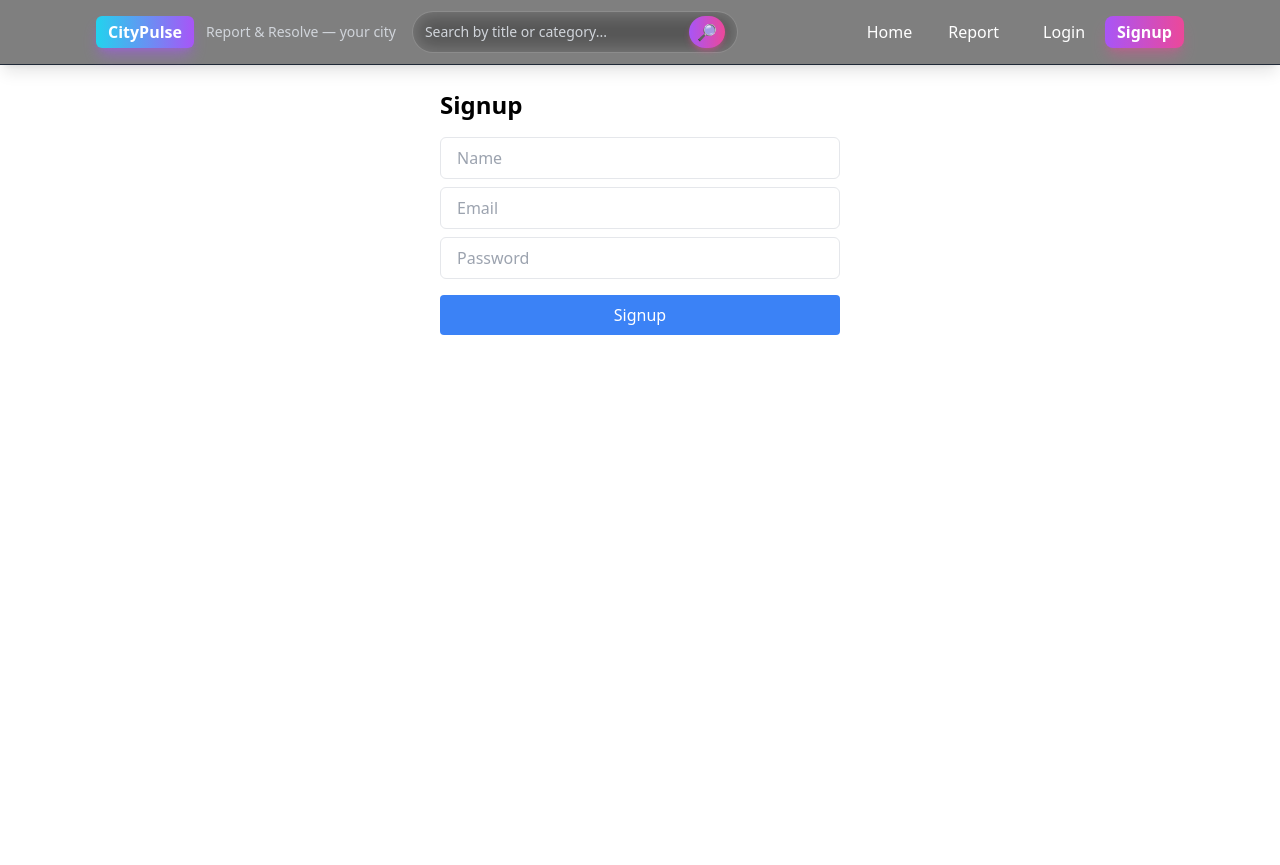
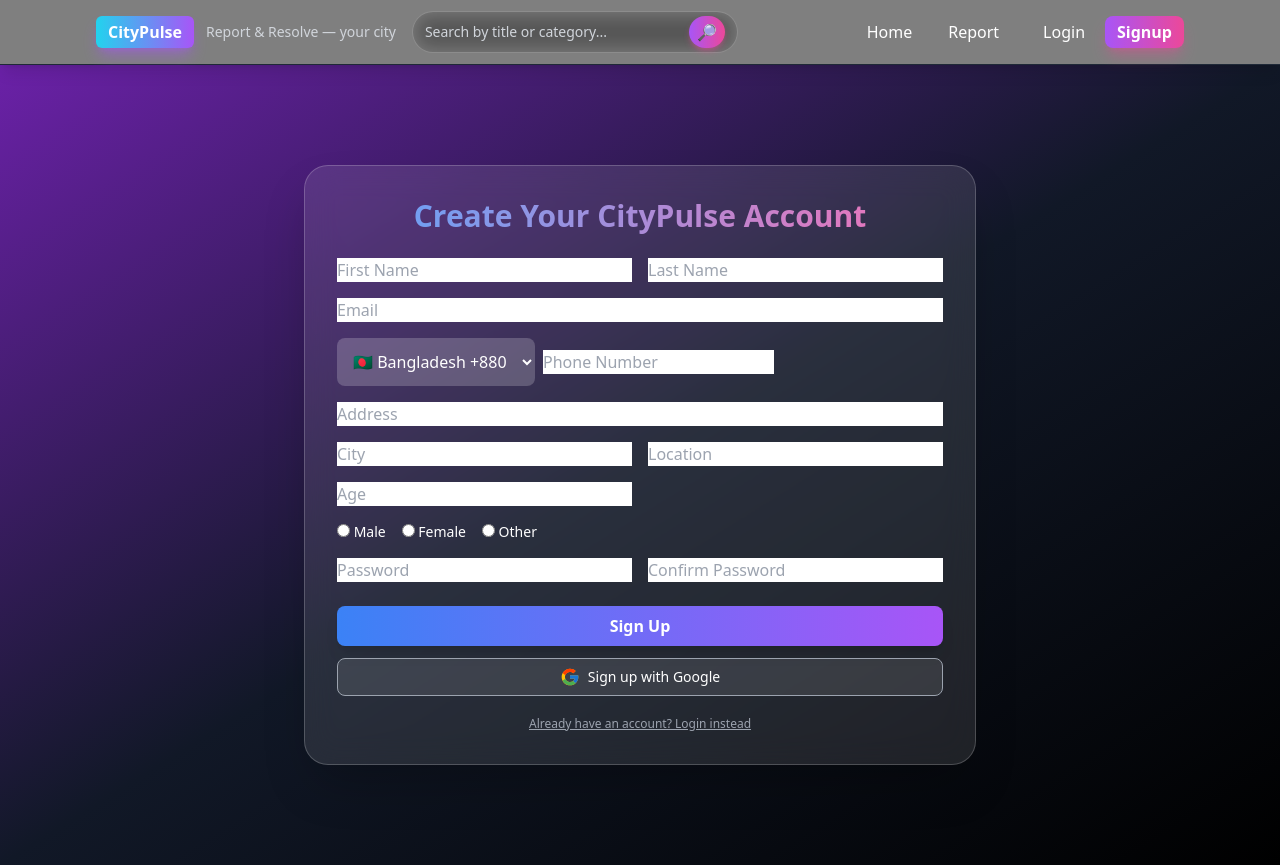
Before and after one commit to Rocky-Dewan/City-Pulse, a React (Create React App) app in the folder citypulse-frontend/client/: page /signup in a window 1280 px wide. Before the commit the page ends 800 px from the top, so only its background shows below. Built offline with nearby package versions, Linux system fonts and the light colour scheme.

Commit message:
Refactor Signup form handling and validation
Refactor Signup component to use a single form state object and add validation for user input.

```diff
--- a/citypulse-frontend/client/src/pages/Signup.jsx
+++ b/citypulse-frontend/client/src/pages/Signup.jsx
@@ -1,57 +1,177 @@
-import { useState } from "react";
+import React, { useState } from "react";
 import api from "../api/api";
 import { useNavigate } from "react-router-dom";
+import { FcGoogle } from "react-icons/fc";
+import { motion } from "framer-motion";
+
+const sanitizeInput = (val) => val.replace(/['";$<>]/g, "");
+
+const countries = [
+  { code: "+1", label: "🇺🇸 USA" },
+  { code: "+44", label: "🇬🇧 UK" },
+  { code: "+91", label: "🇮🇳 India" },
+  { code: "+880", label: "🇧🇩 Bangladesh" },
+  { code: "+81", label: "🇯🇵 Japan" },
+  { code: "+49", label: "🇩🇪 Germany" },
+  { code: "+971", label: "🇦🇪 UAE" },
+];
 
 export default function Signup() {
-  const [name, setName] = useState(""); // Assuming you collect name too
-  const [email, setEmail] = useState("");
-  const [password, setPassword] = useState("");
   const nav = useNavigate();
+  const [form, setForm] = useState({
+    firstName: "",
+    lastName: "",
+    email: "",
+    password: "",
+    confirm: "",
+    phone: "",
+    countryCode: "+880",
+    address: "",
+    city: "",
+    gender: "",
+    age: "",
+    location: "",
+  });
+  const [loading, setLoading] = useState(false);
 
-  const signup = async () => {
+  const handleChange = (e) => {
+    setForm({ ...form, [e.target.name]: sanitizeInput(e.target.value) });
+  };
+
+  const validateForm = () => {
+    if (!form.email.includes("@")) return "Invalid email";
+    if (form.password.length < 6) return "Password too short";
+    if (form.password !== form.confirm) return "Passwords do not match";
+    if (!form.gender) return "Please select gender";
+    if (!form.phone) return "Please enter phone number";
+    if (!form.city) return "City is required";
+    if (isNaN(form.age) || form.age <= 0) return "Invalid age";
+    return null;
+  };
+
+  const handleSignup = async () => {
+    const err = validateForm();
+    if (err) return alert(err);
+
+    setLoading(true);
     try {
-      const res = await api.post("/auth/signup", {
-        name,
-        email,
-        password,
-      });
-
-      // Assuming backend returns a token after signup (optional)
-      localStorage.setItem("token", res.data.token);
-
-      alert("Signup successful!");
-      nav("/"); // Redirect to home or login
-    } catch (err) {
-      alert("Signup failed: " + (err.response?.data?.message || "Unknown error"));
+      const res = await api.post("/auth/signup", form);
+      alert("Signup successful! Please login.");
+      nav("/login");
+    } catch (error) {
+      alert("Signup failed or server error.");
+    } finally {
+      setLoading(false);
     }
   };
 
+  const googleSignup = () => {
+    window.location.href = "http://localhost:5000/api/auth/google";
+  };
+
   return (
-    <div className="p-6 max-w-md mx-auto">
-      <h1 className="text-2xl font-bold mb-4">Signup</h1>
+    <div className="min-h-screen flex items-center justify-center bg-gradient-to-br from-purple-800 via-gray-900 to-black text-white">
+      <motion.div
+        initial={{ opacity: 0, y: 60 }}
+        animate={{ opacity: 1, y: 0 }}
+        className="backdrop-blur-lg bg-white/10 p-8 rounded-3xl shadow-2xl w-full max-w-2xl border border-white/20"
+      >
+        <h1 className="text-3xl font-bold text-center mb-6 bg-clip-text text-transparent bg-gradient-to-r from-blue-400 to-pink-400">
+          Create Your CityPulse Account
+        </h1>
 
-      <input
-        className="input"
-        placeholder="Name"
-        onChange={(e) => setName(e.target.value)}
-        value={name}
-      />
-      <input
-        className="input mt-2"
-        placeholder="Email"
-        onChange={(e) => setEmail(e.target.value)}
-        value={email}
-      />
-      <input
-        className="input mt-2"
-        placeholder="Password"
-        type="password"
-        onChange={(e) => setPassword(e.target.value)}
-        value={password}
-      />
-      <button className="btn mt-4" onClick={signup}>
-        Signup
-      </button>
+        <div className="grid grid-cols-1 md:grid-cols-2 gap-4">
+          <input name="firstName" placeholder="First Name" value={form.firstName} onChange={handleChange} className="input-field" />
+          <input name="lastName" placeholder="Last Name" value={form.lastName} onChange={handleChange} className="input-field" />
+
+          <input type="email" name="email" placeholder="Email" value={form.email} onChange={handleChange} className="input-field col-span-2" />
+
+          <div className="flex items-center gap-2">
+            <select name="countryCode" value={form.countryCode} onChange={handleChange} className="bg-white/20 text-white rounded-lg p-3 outline-none">
+              {countries.map((c) => (
+                <option key={c.code} value={c.code} className="text-black">
+                  {c.label} {c.code}
+                </option>
+              ))}
+            </select>
+            <input
+              type="text"
+              name="phone"
+              placeholder="Phone Number"
+              value={form.phone}
+              onChange={handleChange}
+              className="input-field flex-1"
+            />
+          </div>
+
+          <input type="text" name="address" placeholder="Address" value={form.address} onChange={handleChange} className="input-field col-span-2" />
+          <input name="city" placeholder="City" value={form.city} onChange={handleChange} className="input-field" />
+
+          <input name="location" placeholder="Location" value={form.location} onChange={handleChange} className="input-field" />
+          <input type="number" name="age" placeholder="Age" value={form.age} onChange={handleChange} className="input-field" />
+
+          <div className="flex items-center justify-between col-span-2 text-sm">
+            <div className="flex gap-4">
+              <label>
+                <input type="radio" name="gender" value="male" checked={form.gender === "male"} onChange={handleChange} /> Male
+              </label>
+              <label>
+                <input type="radio" name="gender" value="female" checked={form.gender === "female"} onChange={handleChange} /> Female
+              </label>
+              <label>
+                <input type="radio" name="gender" value="other" checked={form.gender === "other"} onChange={handleChange} /> Other
+              </label>
+            </div>
+          </div>
+
+          <input
+            type="password"
+            name="password"
+            placeholder="Password"
+            value={form.password}
+            onChange={handleChange}
+            className="input-field"
+          />
+          <input
+            type="password"
+            name="confirm"
+            placeholder="Confirm Password"
+            value={form.confirm}
+            onChange={handleChange}
+            className="input-field"
+          />
+        </div>
+
+        <div className="flex flex-col mt-6 gap-3">
+          <button
+            onClick={handleSignup}
+            disabled={loading}
+            className="transition-all duration-300 bg-gradient-to-r from-blue-500 to-purple-500 hover:from-purple-600 hover:to-blue-600 text-white font-semibold py-2 rounded-lg shadow-lg hover:shadow-purple-400/40"
+          >
+            {loading ? "Creating Account..." : "Sign Up"}
+          </button>
+
+          <button
+            onClick={googleSignup}
+            className="flex items-center justify-center gap-2 border border-gray-400 bg-white/10 hover:bg-white/20 transition-all text-sm py-2 rounded-lg"
+          >
+            <FcGoogle className="text-xl" /> Sign up with Google
+          </button>
+
+          <button onClick={() => nav("/login")} className="text-xs text-gray-400 hover:text-blue-400 mt-2 underline">
+            Already have an account? Login instead
+          </button>
+        </div>
+      </motion.div>
     </div>
   );
 }
+
+// Tailwind utility for all input fields
+const style = document.createElement("style");
+style.innerHTML = `
+.input-field {
+  @apply p-3 rounded-lg bg-white/20 placeholder-gray-300 text-white focus:ring-2 focus:ring-blue-400 outline-none w-full;
+}
+`;
+document.head.appendChild(style);
```
